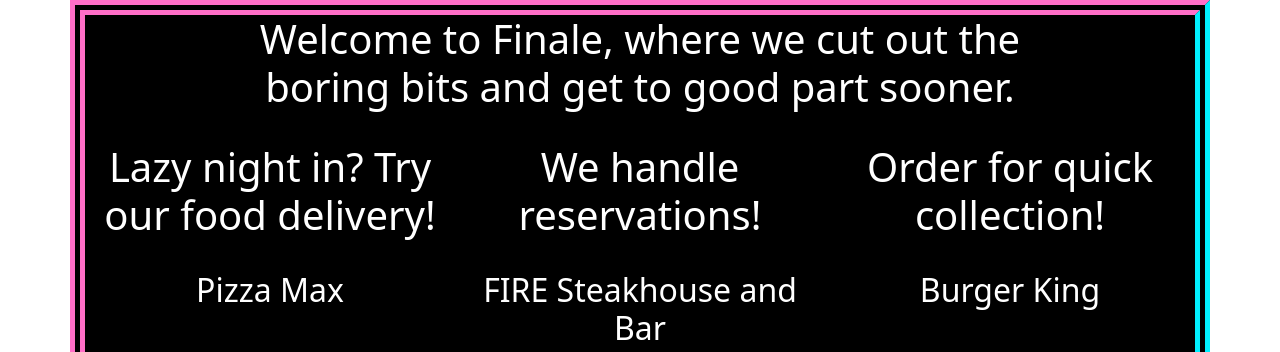
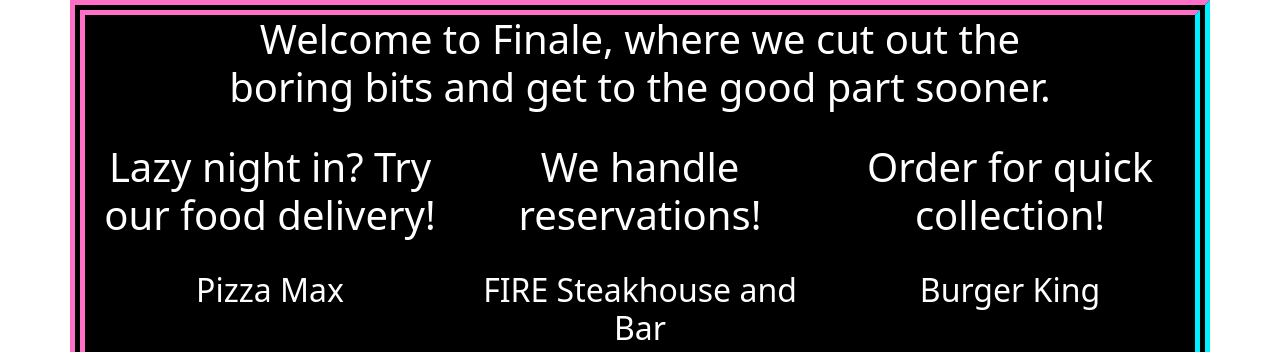
Before and after one commit to leeharold1/FinalYearProject, a Django app: page / in a window 1280 px wide. Shown: the part 66-418 px from the top of the page. Run offline with Django 4.2, Linux system fonts and the light colour scheme; some libraries are stand-ins or nearby versions.

Commit message:
spelling mistake fix on homepage

```diff
--- a/Finale/users/templates/home.html
+++ b/Finale/users/templates/home.html
@@ -10,7 +10,7 @@
 
 {% block content %}
 <div class="container text-center">
-  <h1> Welcome to Finale, where we cut out the<br> boring bits and get to good part sooner. </h1>
+  <h1> Welcome to Finale, where we cut out the<br> boring bits and get to the good part sooner. </h1>
   <br>
   <div class="row">
     <div class="col">
```
Also changed, not shown: Finale/db.sqlite3.
